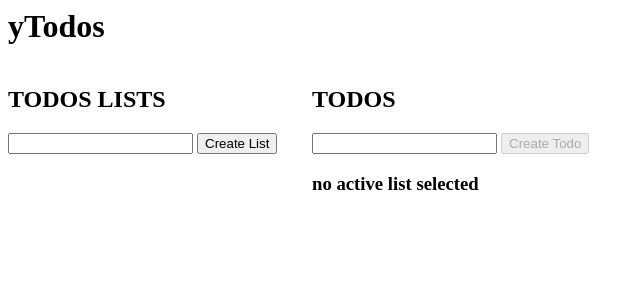
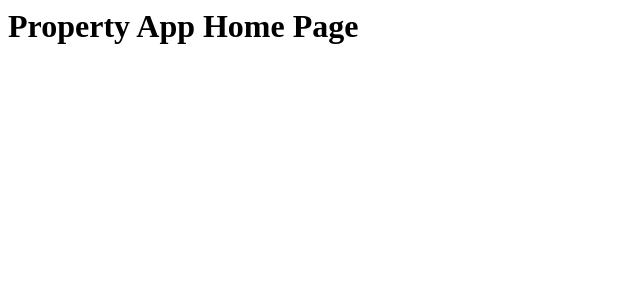
Before and after one commit to David-dmh/crypto-data-streaming, a Flask app: page /lists/1 in a window 1280 px wide. Shown: the top 300 px of the page, without its empty margins (0-644 px from the left). Run offline with Flask 2, Linux system fonts and the light colour scheme; data that the repository does not hold is empty.

Commit message:
Alter struct

```diff
--- a/app/static/index.js
+++ /dev/null
@@ -1,300 +0,0 @@
-const extractIdFromInput = (inputId) => {
-    return inputId.split('_')[0];
-}
-
-/**
- * @description checks if all todos of current active list are completed
- *              if so, completes the list from a display perspective
- */
- const markListAsCompletedIfIs = async (listId, parentListCheckbox) => {
-    let todos;
-    let allCompleted = true;
-    try {
-        const APICallRes = await fetch("/lists/" + extractIdFromInput(listId) + "/todos");
-        todos = await APICallRes.json();
-    } catch (error) {
-        console.error(error);
-    }
-    if (todos) {
-        todos.data.forEach(todo => {
-            if (!todo.completed) {
-                allCompleted = false;
-            }
-        });
-    }
-    if (allCompleted) {
-        parentListCheckbox.checked = true;
-    }
-}
-
-const showError = (show = true) => {
-    if (show) {
-      document.getElementById("error").className='';
-    } else {
-      document.getElementById("error").classname="hidden";
-    }
-};
-
-const showNoActiveListSelectedMsg = () => {
-    const activeListNameH3 = document.getElementById("activeListNameH3");
-    if (activeListNameH3) {
-        activeListNameH3.innerText = "no active list selected";
-    }
-}
-
-/**
- *
- * @param {number} listId
- * @param {string} todoDescription
- * @returns {Object} - an object containing a representation of the todo after it has been created on the backend
- */
-const createTodo = async (listId, todoDescription) => {
-    // we create an empty var that MAY be filled with the backend response
-    let postJsonResponse;
-    try {
-        // this is the call to our backend
-        const APICallRes = await fetch("/todos", {
-            method: "POST",
-            // we format the list id and the todo description into a JSON string to be ingested by the backend
-            body: JSON.stringify({
-              "description": todoDescription,
-              "list_id": listId
-            }),
-            // we specify to the backend that we're sending JSON
-            headers: {
-                "Content-Type": "application/json",
-            }
-        });
-        // after we have received the response from the backend API, we turn it into a usable JSON
-        postJsonResponse = await APICallRes.json();
-    } catch (error) {
-        console.error(error);
-    }
-    return postJsonResponse;
-}
-
-const createTodoList = async (listName) => {
-    let postJsonResponse;
-    try {
-        const APICallRes = await fetch("/lists", {
-            method: "POST",
-            body: JSON.stringify({
-              "name": listName
-            }),
-            headers: {
-                "Content-Type": "application/json",
-            }
-        });
-        postJsonResponse = await APICallRes.json();
-    } catch (error) {
-        console.error(error);
-    }
-    return postJsonResponse;
-}
-
-const handleListCheckboxChange = async e => {
-    const completedState = e.target.checked;
-    const id = extractIdFromInput(e.target.id);
-    try {
-      const APICall = await fetch(`/lists/${id}/complete`, {
-        method: 'PUT',
-        body: JSON.stringify({'completed': completedState}),
-        headers: {
-            'Content-Type': 'application/json',
-        }
-      })
-      if (APICall.status != 200) {
-        throw "unable to update list's completed state";
-      }
-      document.querySelectorAll(`ul[data-id="ul_${id}"] .todoDescription`).forEach(span => {
-        if (completedState) {
-          span.classList.add("strikedThrough");
-        } else {
-          span.classList.remove("strikedThrough");
-        }
-      });
-      document.querySelectorAll(`ul[data-id="ul_${id}"] .todoCheckbox`).forEach(checkbx => {
-        checkbx.checked = completedState;
-      });
-    } catch (error) {
-      console.error(error);
-      showError();
-      document.getElementById(`${id}_listCheckbox`).checked = !completedState;
-    }
-};
-
-const handleListDelBtnClick = async e => {
-    const id = extractIdFromInput(e.target.id);
-    activeTodosListId = extractIdFromInput(document.querySelector(".todos").id);
-    try {
-      const APICall = await fetch(`/lists/${id}`, {
-        method: 'DELETE'
-      })
-      if (APICall.status != 200) {
-        throw "unable to delete the list";
-      }
-      document.getElementById(`${id}_list_li`).remove();
-      if (activeTodosListId == id) {
-        document.querySelectorAll(".todos li").forEach(li => {
-          li.remove();
-        });
-        showNoActiveListSelectedMsg();
-      }
-    } catch (error) {
-      console.error(error);
-      showError();
-    }
-};
-
-const handleTodoCheckboxChange = async e => {
-    const completedState = e.target.checked;
-    const id = extractIdFromInput(e.target.id);
-    try {
-      const APICall = await fetch(`/todos/${id}`, {
-        method: 'PUT',
-        body: JSON.stringify({'completed': completedState}),
-        headers: {
-            'Content-Type': 'application/json',
-        }
-      })
-      if (APICall.status != 200) {
-        throw "unable to update todo's completed state";
-      }
-      const todoDescription = document.querySelector(`span[data-id="span_${id}"]`);
-      const listId = todoDescription.parentElement.parentElement.id;
-      const parentListCheckbox = document.querySelector(`input[data-id="listCheckbox_${extractIdFromInput(listId)}"]`);
-      if (completedState) {
-        try {
-            await markListAsCompletedIfIs(listId, parentListCheckbox);
-            todoDescription.classList.add("strikedThrough");
-        } catch (error) {
-            throw "unable to get todos associated to list";
-        }
-      } else {
-        todoDescription.classList.remove("strikedThrough");
-        parentListCheckbox.checked = false;
-      }
-    } catch (error) {
-      console.error(error);
-      showError();
-      document.getElementById(`${id}_todocheckbox`).checked = !completedState;
-    }
-};
-
-const handleTodoDelBtnClick = async e => {
-    const id = extractIdFromInput(e.target.id);
-    try {
-      const APICall = await fetch(`/todos/${id}`, {
-        method: 'DELETE'
-      })
-      if (APICall.status != 200) {
-        throw "unable to delete the todo";
-      }
-      document.getElementById(`${id}_li`).remove();
-    } catch (error) {
-      console.log(error);
-      showError();
-    }
-};
-
-const updateDisplayWithNewTodo = (newTodoJson) => {
-    const liItem= document.createElement("li");
-    liItem.classList.add("todoItem");
-    liItem.id = `${newTodoJson["id"]}_li`;
-    liItem.innerHTML = `<input
-        class="todoCheckbox"
-        type="checkbox"
-        name="completedInput"
-        id="${newTodoJson["id"]}_todocheckbox"
-      />
-      <span class="todoDescription" data-id="span_${newTodoJson["id"]}">${newTodoJson["description"]}</span>
-      <button id="${newTodoJson["id"]}_button" class="todoButton">&cross;</button>`;
-    document.querySelector(".todos").appendChild(liItem);
-    document.getElementById(`${newTodoJson["id"]}_todocheckbox`)
-      .addEventListener("change", handleTodoCheckboxChange);
-    document.getElementById(`${newTodoJson["id"]}_button`)
-      .addEventListener("click", handleTodoDelBtnClick);
-    showError(false);
-}
-
-const updateDisplayWithNewTodoList = (newListJson) => {
-    const liItem= document.createElement("li");
-    liItem.classList.add("listItem");
-    liItem.id = `${newListJson["id"]}_list_li`;
-    liItem.innerHTML = `<input
-        class="listCheckbox"
-        type="checkbox"
-        name="completedInput"
-        id="${newListJson["id"]}_listCheckbox"
-      /><a href="/lists/${newListJson["id"]}">${newListJson["name"]}</a>
-      <button id="${newListJson["id"]}_list_button" class="listButton">&cross;</button>`;
-    document.querySelector('.lists').appendChild(liItem);
-    document.getElementById(`${newListJson["id"]}_listCheckbox`)
-        .addEventListener("change", handleListCheckboxChange);
-    document.getElementById(`${newListJson["id"]}_list_button`)
-      .addEventListener("click", handleListDelBtnClick);
-    showError(false);
-}
-
-window.addEventListener("DOMContentLoaded", () => {
-
-    if (document.getElementById("activeListNameH3").innerText == '') {
-        showNoActiveListSelectedMsg();
-        document.getElementById("create_todo_btn").disabled = true;
-    }
-
-    const todoDescriptionInput = document.getElementById('descriptionInput');
-    const todoCheckboxes = document.querySelectorAll(".todoCheckbox");
-    const todoDelBtns = document.querySelectorAll(".todoButton");
-    const listCheckboxes = document.querySelectorAll(".listCheckbox");
-    const listDelBtns = document.querySelectorAll(".listButton");
-
-    const inputs = [
-      {inputs: todoCheckboxes, handler: handleTodoCheckboxChange, event: "onchange"},
-      {inputs: todoDelBtns, handler: handleTodoDelBtnClick, event: "onclick"},
-      {inputs: listCheckboxes, handler: handleListCheckboxChange, event: "onchange"},
-      {inputs: listDelBtns, handler: handleListDelBtnClick, event: "onclick"},
-    ];
-
-    // listening to create todo form submit event
-    document.getElementById("todo_form").onsubmit = async function (e) {
-        // we tell the page not to reload on submit
-        e.preventDefault();
-        // we get the todo description value from an input field we saved in a JS var when the page was loaded
-        const description = todoDescriptionInput.value;
-        // we call our createTodo method, which is async and should return our formatted todo from the backend
-        let postJsonResponse = await createTodo(
-            // we extract the list id to associate it to a todo
-            extractIdFromInput(document.querySelector(".todos").id),
-            description
-        );
-        // if we do get a response from the backend we update the display by inserting the new todo in the DOM
-        if (postJsonResponse) {
-            updateDisplayWithNewTodo(postJsonResponse);
-        } else { // if not we show an error
-            showError();
-        }
-    }
-
-    // listening to create list form submit event
-    document.getElementById("list_form").onsubmit = async function (e) {
-      e.preventDefault();
-      const listName = nameInput.value;
-      let postJsonResponse = await createTodoList(listName);
-      if (postJsonResponse) {
-        updateDisplayWithNewTodoList(postJsonResponse);
-      } else {
-        showError();
-      }
-    }
-
-    // listening to todo completed updates
-    // listening to todos deletion input
-    inputs.forEach(inputObj => {
-      for (let i = 0; i < inputObj.inputs.length; i++) {
-        const inputItem = inputObj.inputs[i];
-        inputItem[inputObj.event] = inputObj.handler
-      }
-    });
-
-});
--- a/app/templates/index.html
+++ b/app/templates/index.html
@@ -1,99 +1,9 @@
 <html>
   <head>
-    <title>Todo App</title>
-      <style>
-      .hidden {
-        display: none;
-      }
-      .strikedThrough {
-        text-decoration: line-through;
-      }
-      .lists-wrapper, .todos-wrapper {
-        display: inline-block;
-        vertical-align: top;
-        min-width: 300px;
-      }
-      .todos, .lists {
-        list-style: none;
-        padding: 0;
-        margin: 0;
-        width: 300px;
-      }
-      .todoItem {
-        display: flex;
-        align-items: center;
-      }
-      .listItem {
-        display: flex;
-        align-items: center;
-      }
-      .todoDescription, .listItem a {
-        width: 70px;
-      }
-      .todoButton, .listButton {
-        -webkit-appearance: none;
-        border: none;
-        outline: none;
-        color: red;
-        cursor: pointer;
-        font-size: 20px;
-      }
-    </style>
+    <title>Property App</title>
   </head>
   <body>
-    <h1>yTodos</h1>
-    <div class="lists-wrapper">
-      <h2>TODOS LISTS</h2>
-      <form id="list_form">
-        <input type="text" id="nameInput" />
-        <input type="submit" value="Create List" />
-      </form>
-      <ul class="lists">
-        {% for list in lists %}
-            <li class="listItem" id="{{ list['data'].id }}_list_li">
-              <input
-                class="listCheckbox"
-                type="checkbox"
-                name="activeListCompleted"
-                id="{{ list['data'].id }}_listCheckbox"
-                data-id="listCheckbox_{{ list['data'].id }}"
-                {% if list['completed'] == True %} checked {% endif %}
-              >
-              <a href="/lists/{{ list['data'].id }}">
-                {{ list["data"].name }}
-              </a>
-              <button id="{{ list['data'].id }}_list_button" class="listButton">&cross;</button>
-            </li>
-        {% endfor %}
-      </ul>
-    </div>
-    <div class="todos-wrapper">
-      <h2>TODOS</h2>
-      <form id="todo_form">
-        <input type="text" id="descriptionInput" />
-        <input type="submit" value="Create Todo" id="create_todo_btn" />
-      </form>
-      <ul id="{{ activeList.id }}_ul" class="todos" data-id="ul_{{ activeList.id }}">
-        <h3 id="activeListNameH3">{{ activeList.name }}</h3>
-        {% for todo in activeListTodos %}
-          <li id="{{ todo.id }}_li" class="todoItem">
-            <input
-              class="todoCheckbox"
-              type="checkbox"
-              name="completedInput"
-              id="{{ todo.id }}_todocheckbox"
-              {% if todo.completed %} checked {% endif %}
-            >
-            <span data-id="span_{{ todo.id }}" class="todoDescription {% if todo.completed %} strikedThrough {% endif %}">{{ todo.description }}</span>
-            <button id="{{ todo.id }}_button" class="todoButton">&cross;</button>
-          </li>
-        {% endfor %}
-      </ul>
-    </div>
-
-    <div class="hidden" id="error" >Something went wrong!</div>
-
-    <script src="/static/index.js"></script>
+    <h1>Property App Home Page</h1>
 
   </body>
 </html>
```
Also changed, not shown: app/models.py (+4 -5 lines), docker-compose.yml (+3 -4 lines), 1 other file.
